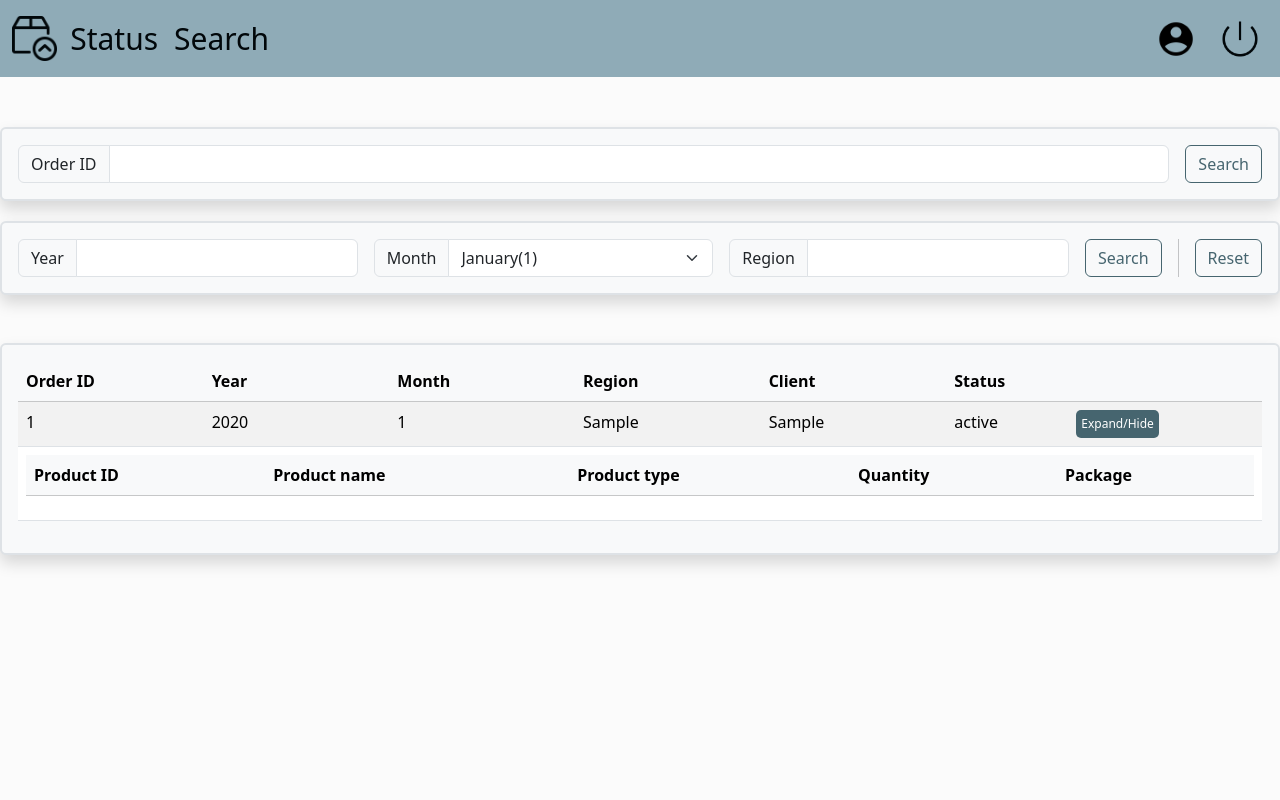
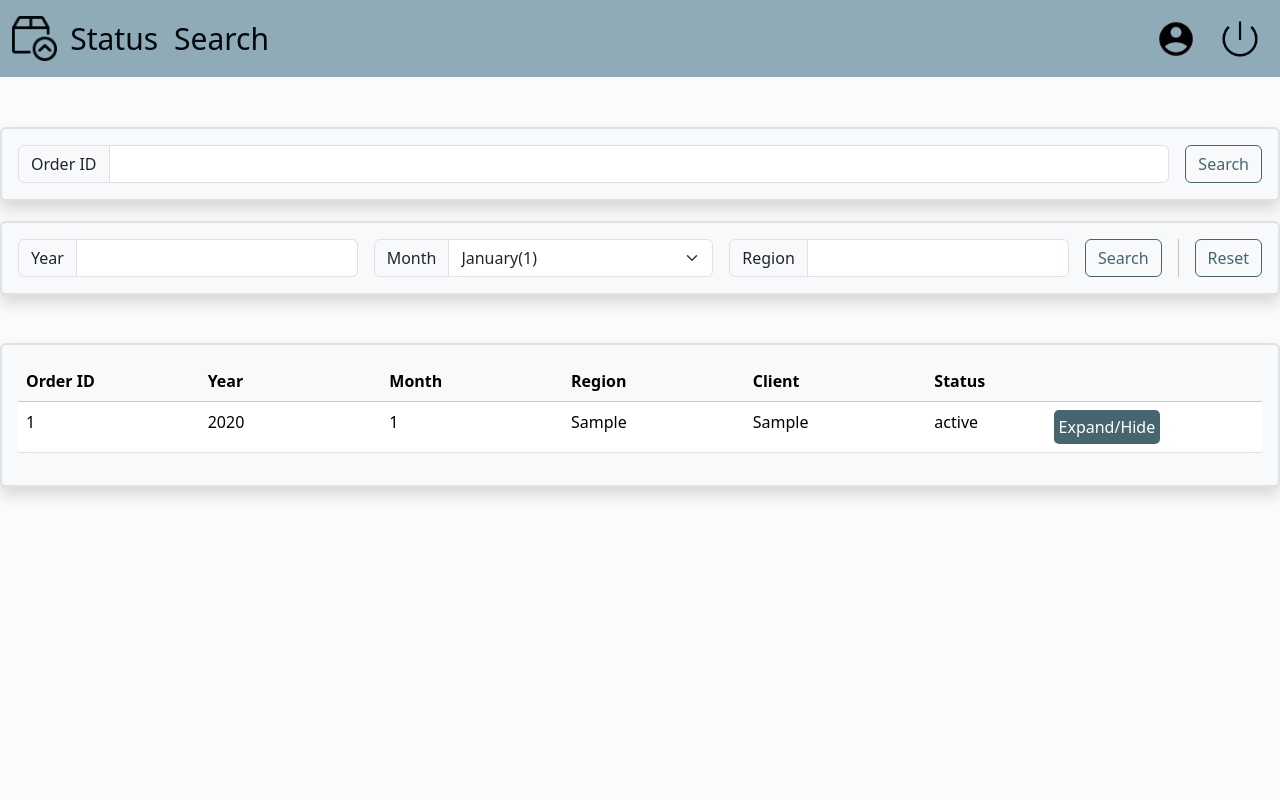
Before and after one commit to miamii11036/WarehouseVerification.github.io, a Django app: template ShippingSystem/myweb/templates/execute/search.html in a window 1280 px wide. Run offline with Django 5.2, Linux system fonts and the light colour scheme; tables that the repository leaves empty hold one stand-in row (values such as "Sample post"); the template is opened without the code that fills it: values that come from a table or form of the project are taken from there, most other values are stand-ins (such as "Sample title", 1, 10 or a date in 2020); lists and menus that the app fills with data are empty.

Commit message:
訂單表格與其子表格完成

```diff
--- a/ShippingSystem/myweb/templates/execute/search.html
+++ b/ShippingSystem/myweb/templates/execute/search.html
@@ -8,6 +8,7 @@
     <style>
         body{
             height: 100vh;
+            min-width: 948px;
         }
         .btn-outline-secondary{
             --bs-btn-color: #46656F;
@@ -29,10 +30,10 @@
             border: none;
             border-radius: 5px;
             cursor: pointer;
-            font-size: 12px;
+            font-size: 16px;
             width: fit-content;
         }
-        @media (max-width: 700px) {
+        @media (max-width: 948px) {
             .responsive-form {
                 flex-direction: column;
             }
@@ -56,6 +57,14 @@
             min-width: 100px;
             text-align: left;
             word-wrap: break-word;
+        }
+        .table.table-striped {
+            --bs-table-striped-bg:#D8DFE5;
+            --bs-table-striped-color:#01070A;
+            margin: 10px 0px;
+        }
+        .table.table-hover {
+            --bs-table-hover-bg:#D8DFE5;
         }
     </style>
 {% endblock %}
@@ -104,7 +113,7 @@
             <!--地區-->
             <div class="input-group mb-3">
                 <span class="input-group-text" id="Region">Region</span>
-                <input type="text" class="form-control" name="region">
+                <input type="text" class="form-control" name="region" id="region">
             </div>
             <!--提交按鈕與重置按鈕-->
             <div class="hstack gap-3">
@@ -118,7 +127,7 @@
 
 <!--訂單列表-->
 <div class="border border-2 shadow p-3 mb-5 bg-body-tertiary rounded"  style="max-width: 2100px;">
-    <table class="table table-striped">
+    <table class="table table-hover">
         <thead class="table-light">
             <th id = "column1">Order ID</th>
             <th id = "column1">Year</th>
@@ -144,8 +153,9 @@
                 </td>
             </tr>
             <!--設定訂單的詳細內容品項表格-->
-            <tr class="order-detail" id="order-detail-{{order.order_id}}" >
-                <td colspan="7"> <!--合併一列的儲存格，與order-list表格做出區別，因為兩個table的column數量不一樣-->
+            <tr class="order-detail" id="order-detail-{{order.order_id}}" style="display: none;" >
+                <!--合併一列的儲存格，與order-list表格做出區別，因為兩個table的column數量不一樣-->
+                <td colspan="7" style="padding-top: 5px; padding-left: 10px; padding-right: 10px; padding-bottom: 0px;">
                     <!--開始填入order-detail的內容-->
                     <table class="table table-striped">
                         <thead class="table-light">
@@ -169,43 +179,24 @@
 
 
 <script>
-// document.addEventListener("DOMContentLoaded", function () {
-//     // 選取所有的 Expand/Hide 按鈕
-//     const expandButtons = document.querySelectorAll(".expand-btn");
+$(document).ready(function(){
+    /*網頁初始載入時隱藏 order-detail*/
+    $(`.order-detail`).hide();
 
-//     expandButtons.forEach(button => {
-//         button.addEventListener("click", function () {
-//             // 找到按鈕所在的父層 <tr>
-//             const orderRow = this.closest("tr");
-//             // 取得對應的詳細內容行 (order-detail)
-//             const orderId = orderRow.dataset.orderId;
-//             const detailRow = document.querySelector(`#order-detail-${orderId}`);
-
-//             if (detailRow) {
-//                 // 切換 display 屬性
-//                 if (detailRow.style.display === "none" || detailRow.style.display === "") {
-//                     detailRow.style.display = "table-row"; // 顯示
-//                 } else {
-//                     detailRow.style.display = "none"; // 隱藏
-//                 }
-//             }
-//         });
-//     });
-// });
-
-$(document).ready(function () {
-    $(`.expand-btn`).on("click", function () {
-        const row = $(this).closest("tr");
-        const orderid = row.data("order-id");
-        const orderdetail = $(`#order-detail-${orderid}`);
+    /*當按下.expand-btn按鈕時*/
+    $(`.expand-btn`).on("click", function() {
+        const row = $(this).closest("tr"); /*找到最接近這按鈕的tr tag，也就是order-list的tr */
+        const orderid = row.data("order-id"); /*取得該tr tag中 data-order-id="{{order.order_id}}" 的order-id */
+        const orderdetail = $(`#order-detail-${orderid}`); /*找到要顯示order-detail的html tag */
 
         if (orderdetail.is(":visible")) {
-            // 使用者再次點擊按鈕時收起 orderdetail 表格
+            /*如果order-detail已經展開則隱藏，讓使用者可以隱藏展開的子table*/
             orderdetail.hide();
         } else {
-            // 如果子表格尚未載入資料，透過 AJAX 請求獲取數據
+            /*如果子table已經隱藏，則確認這個子table是否已經加載過資料*/
             if (orderdetail.find(".order-detail-data").children().length === 0) {
-                $.get(`/order_detail/${orderid}/`, function (data) {
+                /*如果沒有加載過資料，則接收來自views.py的order_detail函數丟過來的資料並顯示子table*/
+                $.get(`/order_detail/${orderid}/`, function(data) {
                     const products = data.orderdetail;
                     const tbody = orderdetail.find(".order-detail-data");
 
@@ -228,5 +219,4 @@ $(document).ready(function () {
     });
 });
 </script>
-
 {% endblock %}
```
